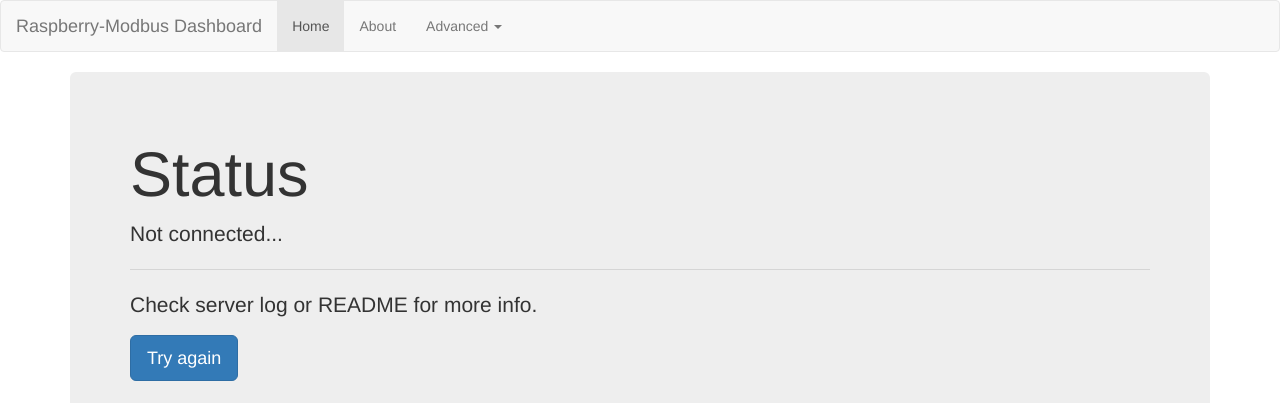
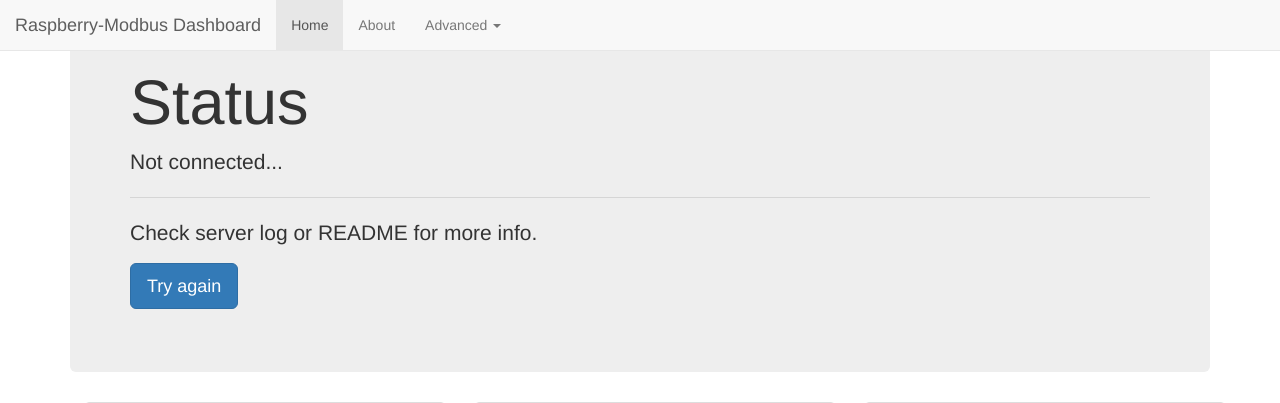
Before and after one commit to BentouDev/MichalModbus, a Flask app: page / in a window 1280 px wide. Shown: the top 403 px of the page. Run offline with Flask 2, Linux system fonts and the light colour scheme; some libraries are stand-ins or nearby versions.

Commit message:
Fixed navbar

```diff
--- a/templates/index.html
+++ b/templates/index.html
@@ -3,7 +3,7 @@
 
 {% block navbar %}
 <!-- Static navbar -->
-<nav class="navbar navbar-default">
+<nav class="navbar navbar-default navbar-fixed-top">
     <div class="container-fluid">
       <div class="navbar-header">
         <button type="button" class="navbar-toggle collapsed" data-toggle="collapse" data-target="#navbar" aria-expanded="false" aria-controls="navbar">
```
